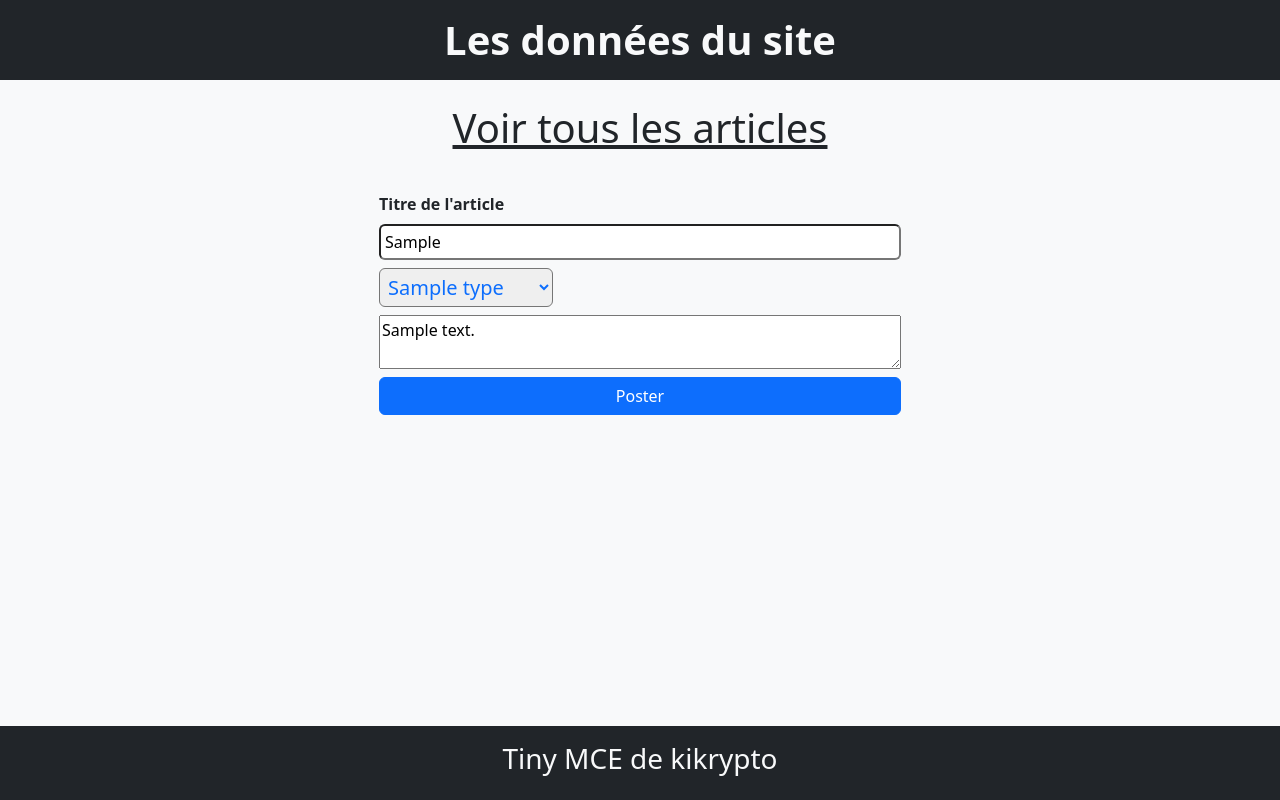
After one commit to ChristopheC-83/c_de_c_back, a PHP site: template views/pages/articles/viewAllArticles.view.php in a window 1280 px wide. The commit adds this page. Run offline with PHP 8.4, Linux system fonts and the light colour scheme; the template is opened without the code that fills it: most values are stand-ins (such as "Sample title", 1, 10 or a date in 2020); some libraries are stand-ins or nearby versions.

Commit message:
recup infos articles pour modif ok

```diff
--- a/indexComponents/articles.index.php
+++ b/indexComponents/articles.index.php
@@ -23,6 +23,10 @@ switch ( $url[ 2 ] ) {
         }
         break;
 
+        case "view_all_articles":
+            $articlesController->viewAllArticles();
+            break;
+
 
 
 }
--- a/public/javascript/tiny.js
+++ b/public/javascript/tiny.js
@@ -1,7 +1,7 @@
 const demoBaseConfig = {
     selector: 'textarea#classic',
     width: "100%",
-    height: 500,
+    height: 1000,
     resize: false,
     autosave_ask_before_unload: false,
     powerpaste_allow_local_images: true,
--- a/views/components/header.php
+++ b/views/components/header.php
@@ -9,8 +9,10 @@
 </header>
 
 <?php if (!empty($_SESSION['name'])) : ?>
-<div class="d-flex w-100 flex-wrap justify-content-between ">
+<div class="d-flex w-100 flex-wrap justify-content-between p-4
+">
     <a href="<?=URL?>admin/articles/write_new_article"><button class="btn btn-primary">Ecrire un article</button></a>
+    <a href="<?=URL?>admin/articles/view_all_articles"><button class="btn btn-secondary">Voir les articles</button></a>
 
 
 </div>
--- /dev/null
+++ b/views/pages/articles/viewAllArticles.view.php
@@ -0,0 +1,33 @@
+<h1 class="text-center my-4"><u>Voir tous les articles</u></h1>
+<div class="container mt-3 d-flex flex-column justify-content-center align-items-center gap-2">
+
+    <div class="container mt-3 row w-100 mx-auto ">
+        <?php foreach($allArticles as $article): ?>
+
+        <form action="<?=URL?>admin/articles/send_new_article" method="post"
+            class="d-flex flex-column gap-2 col-12 col-sm-10 col-md-8 col-lg-6 mx-auto" enctype="multipart/form-data">
+
+            <div class="d-flex flex-column gap-2">
+                <input type="hidden" name="id" value=<?=$article['id']   ?>>
+                <label for="title" class="fw-bold">Titre de l'article</label>
+                <input type="text" name="title" id="title" class="p-1 rounded" required value=<?= $article['title']  ?>>
+            </div>
+            <select type="text" class="col-4 text-primary fs-5 p-1 rounded" id="type" name="type"
+                placeholder="Type de techno utilisée">
+                <?php foreach($types as $type): ?>
+                <option value="<?= $type['type'] ?>" <?=$type['type']===$article['type'] ? 'selected':'' ?>>
+                    <?= $type['type'] ?></option>
+                <?php endforeach; ?>
+            </select>
+
+            <textarea id="classic" name="text"><?=  $article['text'] ?></textarea>
+
+            <button class="btn btn-primary">Poster</button>
+
+
+        </form>
+
+        <?php endforeach?>
+
+    </div>
+</div>
```
Also changed, not shown: controllers/Articles.controller.php (+16 -0 lines), models/Articles.model.php (+10 -0 lines).
